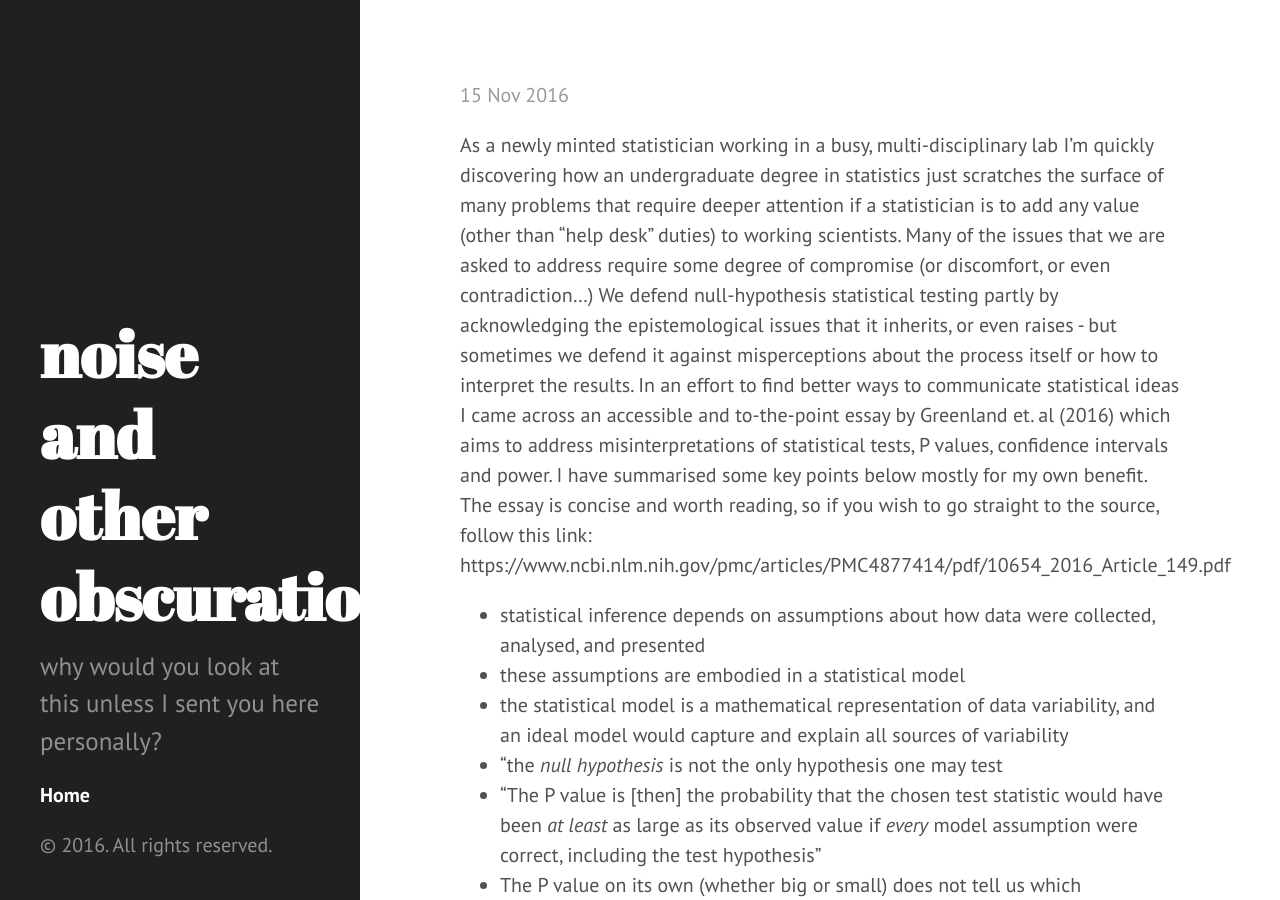
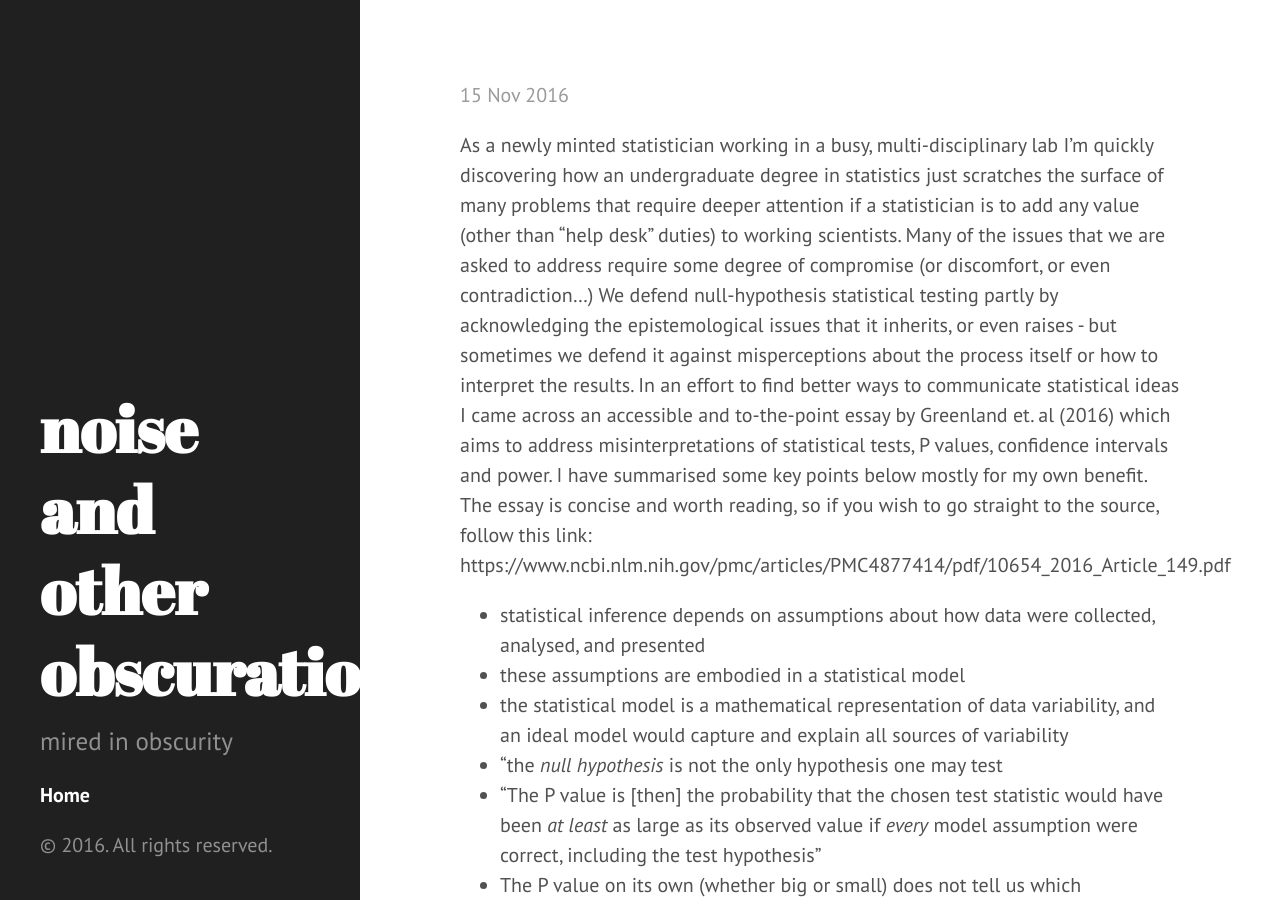
Before and after one commit to ABindoff/ABindoff.github.io, a Jekyll site: the page built from index.html, in a window 1280 px wide and 900 px high. Built offline with Jekyll 4.4.1, drawn with Linux system fonts in a browser that asks for light colours; the list of posts is cut into pages by our own code.

Commit message:
Update _config.yml
mired

```diff
--- a/_config.yml
+++ b/_config.yml
@@ -4,5 +4,5 @@ markdown: kramdown
 url: http://ABindoff.github.io
 title: noise and other obscurations
 tagline: making sense of it all (with statistics)
-description: why would you look at this unless I sent you here personally?
+description: mired in obscurity
 paginate: 7
```
